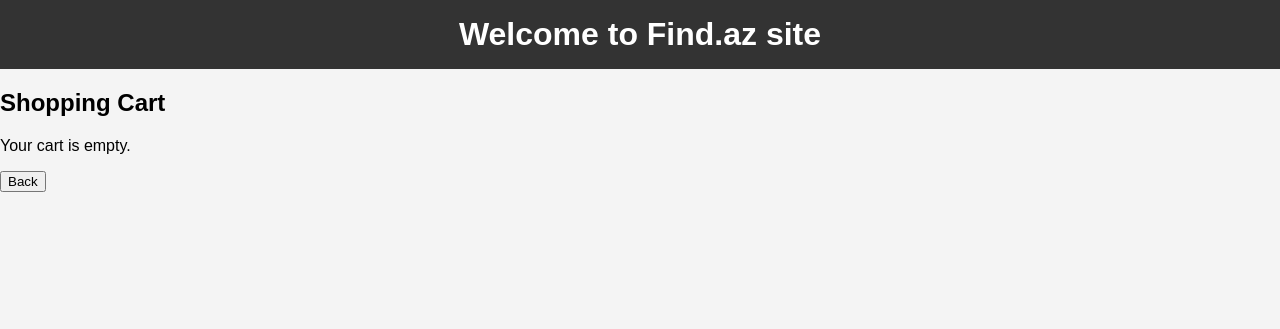
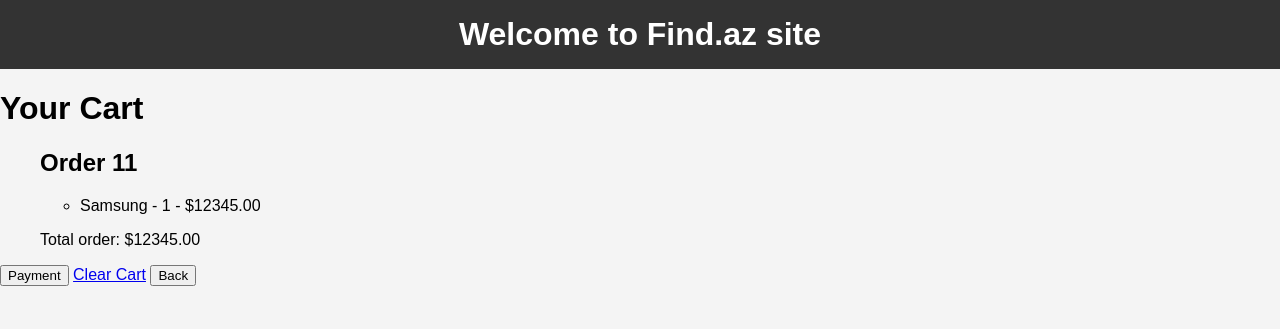
Before and after one commit to AliVal1yev/find.az, a Django app: page /cart/ in a window 1280 px wide. Shown: the top 329 px of the page. Run offline with Django 5.2, Linux system fonts and the light colour scheme; a user stored in the database is signed in; data comes from the database, SQL or seed files in the repository; both versions use the stored data as it was after the commit; data that the repository does not hold is empty.

Commit message:
payment, cart reset added

```diff
--- a/Ecommers/Ecommers/settings.py
+++ b/Ecommers/Ecommers/settings.py
@@ -129,3 +129,7 @@ STATICFILES_DIRS = [os.path.join(BASE_DIR, 'static')]
 
 MEDIA_URL = 'media/'
 MEDIA_ROOT = os.path.join(BASE_DIR, 'media')
+
+
+STRIPE_SECRET_KEY = 'sk_test_XXXXXXXXXXXXXXXXXXXXXXXX'
+STRIPE_PUBLISHABLE_KEY = 'pk_test_XXXXXXXXXXXXXXXXXXXXXXXX'
--- a/Ecommers/electro/models.py
+++ b/Ecommers/electro/models.py
@@ -83,11 +83,17 @@ class Cart(models.Model):
 
 
 class Order(models.Model):
-    customer = models.ForeignKey(Customer, related_name='orders', on_delete=models.CASCADE)
+    customer = models.ForeignKey(User, related_name='orders', on_delete=models.CASCADE)
     created_at = models.DateTimeField(auto_now_add=True)
     updated_at = models.DateTimeField(auto_now=True)
     paid = models.BooleanField(default=False)
     paid_at = models.DateTimeField(blank=True, null=True)
+
+    def get_total_cost(self):
+        return sum(item.get_cost() for item in self.items.all())
+
+    def __str__(self):
+        return f"Order {self.id} by {self.customer.username}"
 
 
 class OrderItem(models.Model):
@@ -96,5 +102,8 @@ class OrderItem(models.Model):
     quantity = models.PositiveIntegerField(default=1)
     price = models.DecimalField(max_digits=10, decimal_places=2)
 
+    def get_cost(self):
+        return self.product.price * self.quantity
+
     def __str__(self):
-        return f'{self.quantity} x {self.product.name}'
+        return f"{self.quantity} x {self.product.name}"
--- a/Ecommers/electro/templates/electro/cart.html
+++ b/Ecommers/electro/templates/electro/cart.html
@@ -1,4 +1,29 @@
 {% extends 'base.html' %}
+
+{% block content %}
+{% if orders %}
+    <h1>Your Cart</h1>
+    <ul>
+        {% for order in orders %}
+            <h2>Order {{ order.id }}</h2>
+            <ul>
+                {% for item in order.items.all %}
+                    <li>{{ item.product.name }} - {{ item.quantity }} - ${{ item.price }}</li>
+                {% endfor %}
+            </ul>
+            <p>Total order: ${{ order.get_total_cost }}</p>
+        {% endfor %}
+    </ul>
+    <a href="{% url 'checkout' %}"><button> Payment </button></a>
+    <a href="{% url 'reset_cart' %}">Clear Cart</a>
+{% else %}
+    <p>Your cart is empty.</p>
+{% endif %}
+
+<a href= "{% url 'home' %}"> <button> Back </button></a>
+{% endblock %}
+
+{% comment %} {% extends 'base.html' %}
 
 {% block content %}
     <h2>Shopping Cart</h2>
@@ -12,7 +37,7 @@
 
         <p>Total: ${{ cart.get_cart_total }}</p>
 
-        <form method="post" action="">
+        <form method="post" action="{% url 'checkout' %}">
             {% csrf_token %}
             <button type="submit">Payment</button>
         </form>
@@ -25,4 +50,4 @@
         <p>Your cart is empty.</p>
     {% endif %}
 <a href= "{% url 'home' %}"> <button> Back </button></a>
-{% endblock %}
+{% endblock %} {% endcomment %}
--- a/Ecommers/electro/templates/electro/details.html
+++ b/Ecommers/electro/templates/electro/details.html
@@ -9,7 +9,11 @@
 <h3> {{ product.description}} </h3>
 <form method="post" action="{% url 'add_to_cart' product.id %}">
     {% csrf_token %}
-    <button type="submit">Add to Cart</button>
+    {% if product.stock > 0 %}
+        <button type="submit">Add to Cart</button>
+    {% else %}
+        <p>coming soon </p>
+    {% endif %}
 </form>
 <a href= "{% url 'home' %}"> <button> Back </button></a>
 
--- a/Ecommers/electro/templates/electro/wishlist.html
+++ b/Ecommers/electro/templates/electro/wishlist.html
@@ -38,7 +38,11 @@
                 <a href="{% url 'details' product.id %}"><button>View Details</button></a>
                 <form method="post" action="{% url 'add_to_cart' product.id %}">
                     {% csrf_token %}
-                    <button type="submit">Add to Cart</button>
+                    {% if product.stock > 0 %}
+                            <button type="submit">Add to Cart</button>
+                    {% else %}
+                        <p>coming soon </p>
+                    {% endif %}
                 </form>
             </div>
             <div style="position: absolute; top: 10px; right: 10px;">
--- a/Ecommers/electro/urls.py
+++ b/Ecommers/electro/urls.py
@@ -60,6 +60,21 @@ urlpatterns = [
         views.wishlist,
         name='wishlist'
     ),
+    path(
+        'checkout',
+        views.checkout,
+        name='checkout'
+    ),
+    path(
+        'order_confirmation/<int:id>/',
+        views.order_confirmation,
+        name='order_confirmation'
+    ),
+    path(
+        'success',
+        views.success,
+        name='success'
+    )
 ]
 
 
--- a/Ecommers/electro/views.py
+++ b/Ecommers/electro/views.py
@@ -1,11 +1,14 @@
 from django.shortcuts import render, redirect, get_object_or_404
-from .models import Product, Category, Cart, CartItem, SubCategory
+from .models import Product, Category, Cart, CartItem, SubCategory, Order, OrderItem
 from django.contrib.auth import authenticate, login, logout
-from .forms import SignupForm, LoginForm
+from .forms import SignupForm, LoginForm, FakePaymentForm
 from django.contrib.auth.decorators import login_required
 from django.views.decorators.csrf import csrf_exempt
 from django.http import JsonResponse
-
+from django.utils import timezone
+import stripe
+from django.conf import settings
+from decimal import Decimal
 
 def home (request):
     categories = Category.objects.all()
@@ -62,33 +65,53 @@ def user_logout(request):
 
 @login_required
 def add_to_cart(request, product_id):
-    product = get_object_or_404(Product, pk=product_id)
-    cart, created = Cart.objects.get_or_create(user=request.user)
-    cart_item, item_created = CartItem.objects.get_or_create(user=request.user, product=product)
+    product = get_object_or_404(Product, id=product_id)
+    order, created = Order.objects.get_or_create(customer=request.user, paid=False)
+    print(f"Order: {order}, Created: {created}")
 
-    if not item_created:
-        cart_item.quantity += 1
-        cart_item.save()
+    order_item, created = OrderItem.objects.get_or_create(order=order, product=product, defaults={'price': product.price})
+    print(f"OrderItem: {order_item}, Created: {created}")
 
-    cart.items.add(cart_item)
-    cart.save()
+    if not created:
+        order_item.quantity += 1
+        order_item.price = product.price
+    order_item.save()
+    print(f"OrderItem after save: {order_item}")
 
     return redirect('home')
 
+
 @login_required
 def view_cart(request):
-    cart, created = Cart.objects.get_or_create(user=request.user)
+    orders = Order.objects.filter(customer=request.user, paid=False)
+    total = sum(order.get_total_cost() for order in orders)
+
+    # Debugging output
+    print(f"Orders for user {request.user.username}: {[order.id for order in orders]}")
+    for order in orders:
+        print(f"Order ID: {order.id}, Items: {[item.product.name for item in order.items.all()]}")
+
     context = {
-        'cart': cart
+        'orders': orders,
+        'total': total,
     }
+
     return render(request, 'electro/cart.html', context)
 
 
 def reset_cart(request):
-    cart, created = Cart.objects.get_or_create(user=request.user)
-    cart.items.clear()
-    CartItem.objects.filter(user=request.user).delete()
-    cart.save()
+    # Fetch all unpaid orders for the current user
+    orders = Order.objects.filter(customer=request.user, paid=False)
+
+    # If you want to set the orders as paid (thus clearing the cart):
+    for order in orders:
+        order.paid = True
+        order.paid_at = timezone.now()
+        order.save()
+
+    # Alternatively, if you want to delete the unpaid orders entirely:
+    # orders.delete()
+
     return redirect('cart')
 
 
@@ -123,3 +146,44 @@ def wishlist(request):
         'favorite_products': favorite_products
     }
     return render(request, 'electro/wishlist.html', context)
+
+
+stripe.api_key = settings.STRIPE_SECRET_KEY
+
+
+@login_required
+def checkout(request):
+    orders = Order.objects.filter(customer=request.user, paid=False)
+    total = sum(order.get_total_cost() for order in orders)
+
+    if request.method == "POST":
+        form = FakePaymentForm(request.POST)
+        if form.is_valid():
+            for order in orders:
+                order.paid = True
+                order.paid_at = timezone.now()
+                order.save()
+                for item in order.items.all():
+                    product = get_object_or_404(Product, id=item.product.id)
+                    product.stock -= item.quantity
+                    product.save()
+            return redirect('success')
+    else:
+        form = FakePaymentForm()
+
+    context = {
+        'orders': orders,
+        'total': total,
+        'form': form,
+    }
+
+    return render(request, 'electro/checkout.html', context)
+
+
+def order_confirmation(request, id):
+    order = get_object_or_404(Order, id=id, customer=request.user.customer, paid=True)
+    return render(request, 'electro/order_confirmation.html', {'order': order})
+
+
+def success(request):
+    return render(request, 'electro/success.html')
```
Also changed, not shown: Ecommers/electro/forms.py (+12 -0 lines), Ecommers/electro/templates/electro/checkout.html (added, +21 -0 lines), Ecommers/electro/templates/electro/home.html (+6 -3 lines), Ecommers/electro/templates/electro/order_confirmation.html (added, +8 -0 lines), Ecommers/electro/templates/electro/success.html (added, +8 -0 lines), Ecommers/db.sqlite3, Ecommers/electro/migrations/0004_alter_order_customer.py (added).
